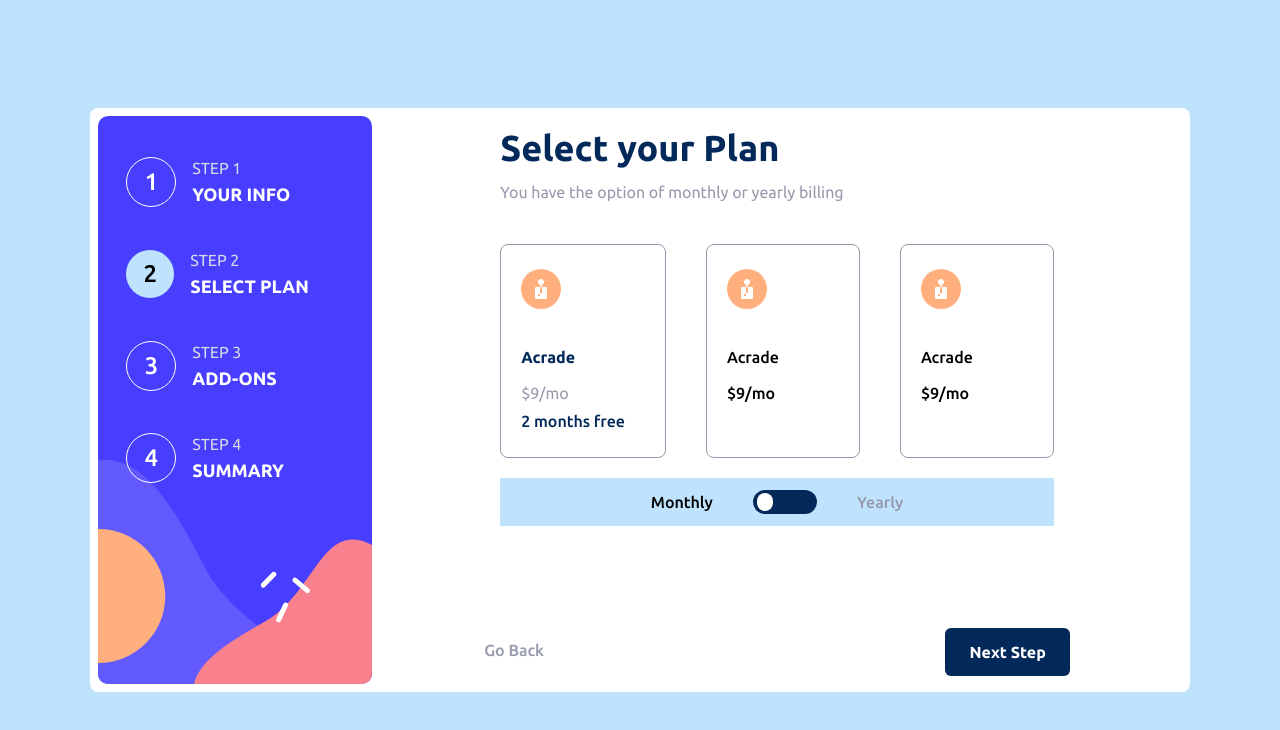
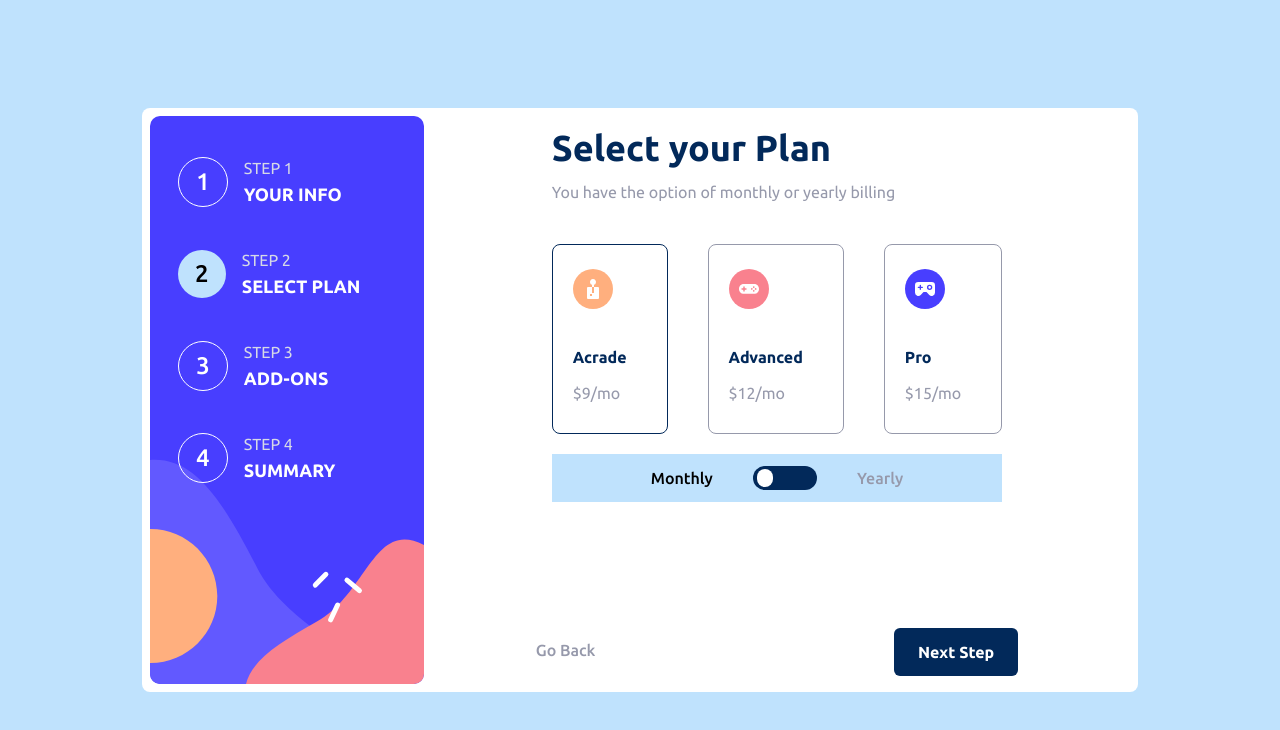
Before and after one commit to gideon-del/multi-step-form, a React (Vite) app: page / in a window 1280 px wide. Shown: the top 730 px of the page. Built offline with nearby package versions, Linux system fonts and the light colour scheme.

Commit message:
Adding functionality to the second step

```diff
--- a/src/App.jsx
+++ b/src/App.jsx
@@ -1,13 +1,17 @@
 import { useState } from "react";
 import bgDesk from "./assets/images/bg-sidebar-desktop.svg";
 import bgMob from "./assets/images/bg-sidebar-mobile.svg";
-import { steps } from "./data";
+import { plans, steps } from "./data";
 import acrade from "./assets/images/icon-arcade.svg";
 import FirstStep from "./components/FirstStep";
 function App() {
   const [cuurentStep, setCurrentStep] = useState(1);
   const [checked, setChecked] = useState(false);
-
+  const time = checked ? "yearly" : "monthly";
+  const [currentPlan, setCurrentPlan] = useState(0);
+  const togglePlan = (plan) => {
+    setCurrentPlan(plan);
+  };
   return (
     <>
       <main className="font-Medium  md:px-2 md:py-2 m-auto flex flex-col md:flex-row  relative bg-white rounded-lg inset-0 max-w-7xl w-fit">
@@ -56,8 +60,32 @@ function App() {
                 You have the option of monthly or yearly billing
               </p>
               <form className="flex flex-col md:gap-5 gap-3 md:mt-10 mt-3 ">
-                <div className="flex flex-row gap-5 md:gap-7 lg:gap-10">
-                  <div className="pr-10 pl-5 aspect-square border-coolGray border w-fit py-6 rounded-lg cursor-pointer">
+                <div className="flex  gap-5 md:gap-7 lg:gap-10">
+                  {plans.map((plan, i) => (
+                    <div
+                      className={`pr-10 pl-5 aspect-square ${
+                        i === currentPlan
+                          ? "border-marineBlue"
+                          : "border-coolGray"
+                      } border w-fit py-6 rounded-lg hover:border-marineBlue transition cursor-pointer flex-1`}
+                      key={plan.title}
+                      onClick={() => togglePlan(i)}
+                    >
+                      <img src={plan.img} />
+                      <h1 className="flex flex-col gap-3 mt-9 font-Bold text-marineBlue mb-1">
+                        {plan.title}
+                        <span className="text-coolGray font-Regular">
+                          {plan[time]}
+                        </span>
+                      </h1>
+                      {time === "yearly" && (
+                        <p className="font-Medium md:text-base text-marineBlue">
+                          2 months free
+                        </p>
+                      )}
+                    </div>
+                  ))}
+                  {/* <div className="pr-10 pl-5 aspect-square border-coolGray border w-fit py-6 rounded-lg cursor-pointer">
                     <img src={acrade} />
                     <h1 className="flex flex-col gap-3 mt-9 font-Bold text-marineBlue mb-1">
                       {" "}
@@ -81,7 +109,7 @@ function App() {
                       {" "}
                       Acrade <span>$9/mo</span>
                     </h1>
-                  </div>
+                  </div> */}
                 </div>
                 <div className="bg-ligthBlue py-3 px-3 flex flex-row justify-center items-center gap-5 md:gap-7 lg:gap-10">
                   <p>Monthly</p>
@@ -105,7 +133,9 @@ function App() {
             </div>
 
             <div className=" flex justify-between  items-center">
-              <button className="text-coolGray">Go Back</button>
+              <button className="text-coolGray hover:text-marineBlue transition">
+                Go Back
+              </button>
               <button className="bg-marineBlue font-Bold text-white px-6 py-3 after:transition-all after:duration-300 after:ease-in-out relative rounded-md ml-auto  mt-3 mb-2 after:bg-white after:absolute after:inset-0 after:opacity-0 hover:after:opacity-40">
                 Next Step
               </button>
```
